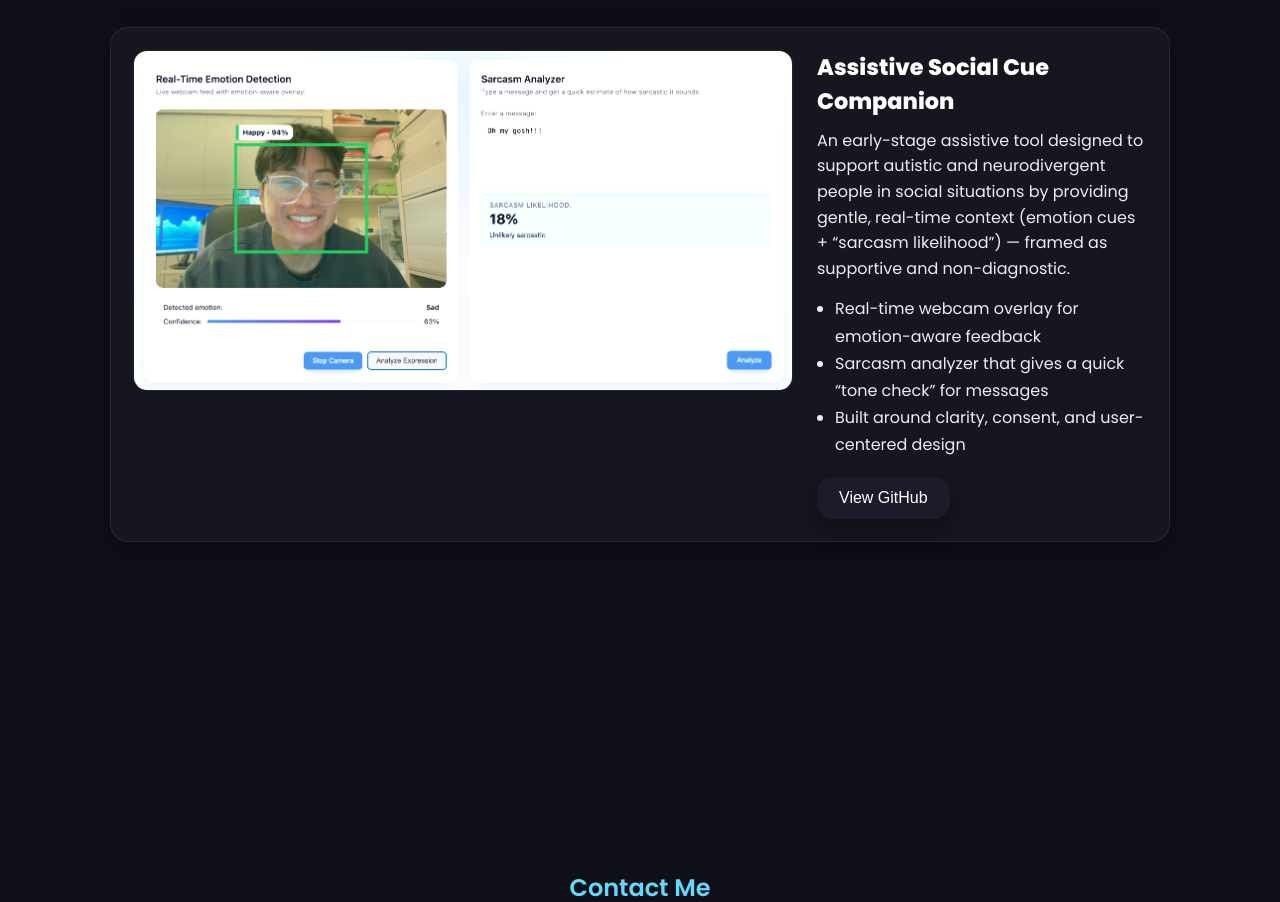
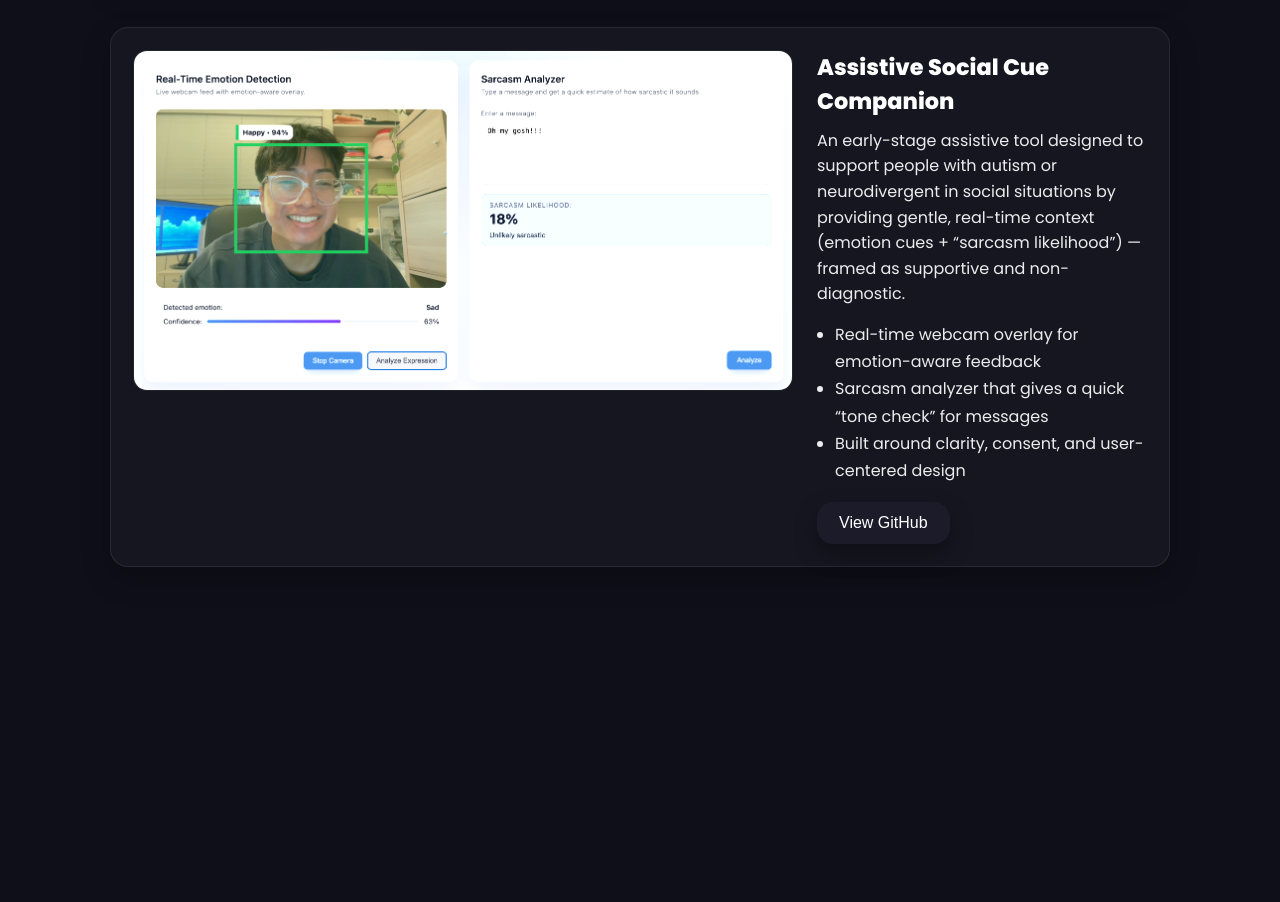
Before and after one commit to spiderpilo/spiderpilo.github.io, a React (Create React App) app: page / in a window 1280 px wide. Shown: the part 2380-3282 px from the top of the page. Built offline with nearby package versions, Linux system fonts and the light colour scheme.

Commit message:
updated project description

```diff
--- a/src/App.js
+++ b/src/App.js
@@ -268,7 +268,7 @@ function App() {
               <h3 className="project-title">Assistive Social Cue Companion</h3>
 
               <p className="project-description">
-                An early-stage assistive tool designed to support autistic and neurodivergent people in social
+                An early-stage assistive tool designed to support people with autism or neurodivergent in social
                 situations by providing gentle, real-time context (emotion cues + “sarcasm likelihood”) — framed
                 as supportive and non-diagnostic.
               </p>
```
